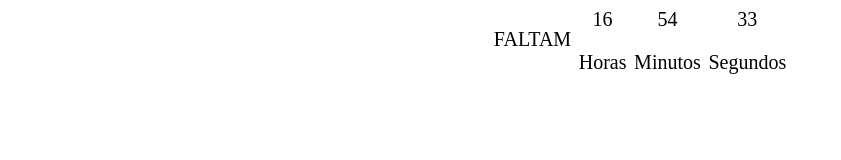
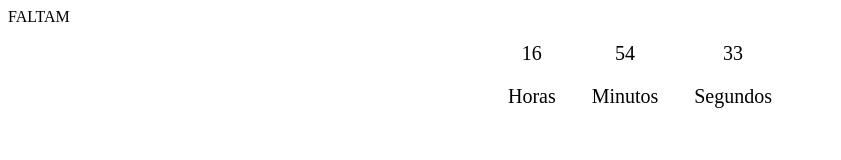
Before and after one commit to carolinne/carolinne.github.io, a plain HTML site: page index.html in a window 1280 px wide. Shown: the whole page, without its empty margins (0-841 px from the left). Drawn offline with Linux system fonts and the light colour scheme.

Commit message:
mais teste

```diff
--- a/index.html
+++ b/index.html
@@ -1,5 +1,6 @@
+<p style-"font-size: 20px; text-alig: center"> FALTAM</p>
 <div id="tempo" class="box">
-	<div><p> FALTAM</p></div>
+
 	<div class="num">
 		<span id="horas"></span>
 		<p>Horas</p>
```
